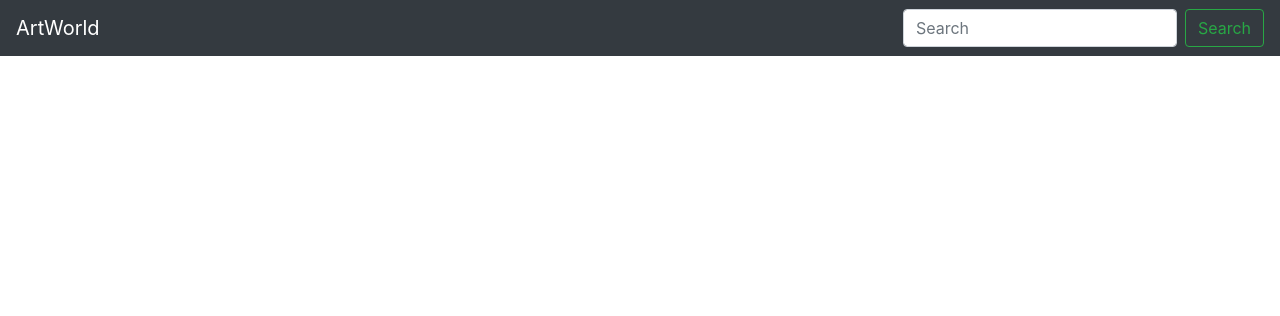
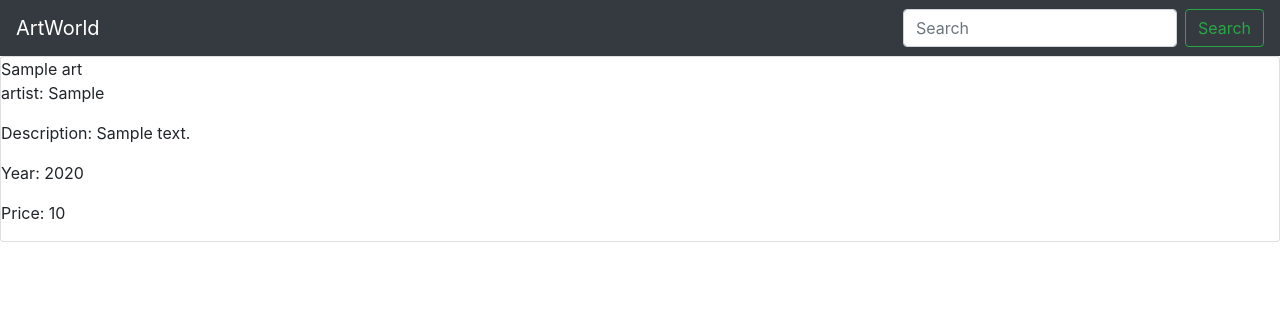
Before and after one commit to aditiohri/artworld, a Django app: page /art/ in a window 1280 px wide. Shown: the top 316 px of the page. Run offline with Django 3.2, Linux system fonts and the light colour scheme; tables that the repository leaves empty hold one stand-in row (values such as "Sample post"); some libraries are stand-ins or nearby versions.

Commit message:
merge with dinny and fabian additions: navbar, index, listview

```diff
--- a/artworld/main_app/templates/art.html
+++ b/artworld/main_app/templates/art.html
@@ -1,4 +1,4 @@
-{% extends 'base.html' %} {% block content %} {%for art in Art%}
+{% extends 'base.html' %} {% block content %} {% for art in object_list %}
 <div class="card">
   <div class="card-content">
     <span class="card-title">{{ art.title }}</span>
```
